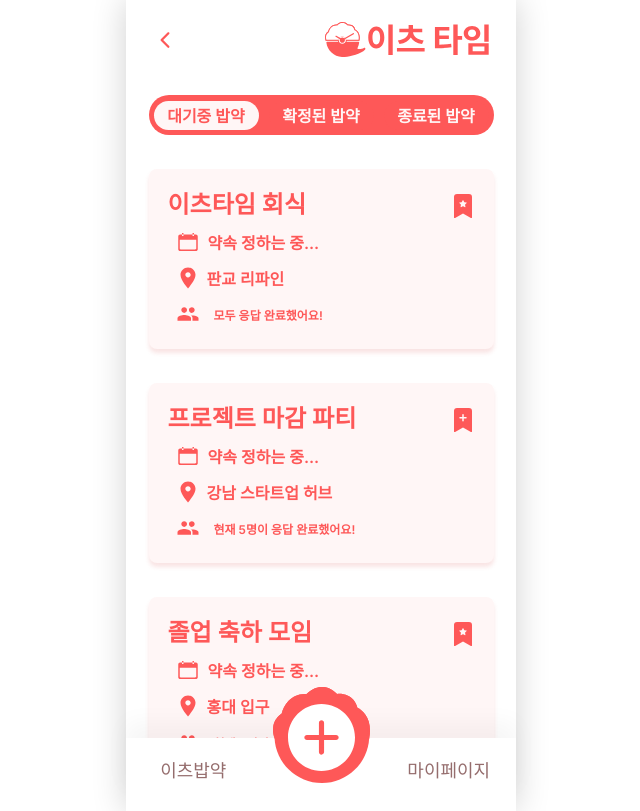
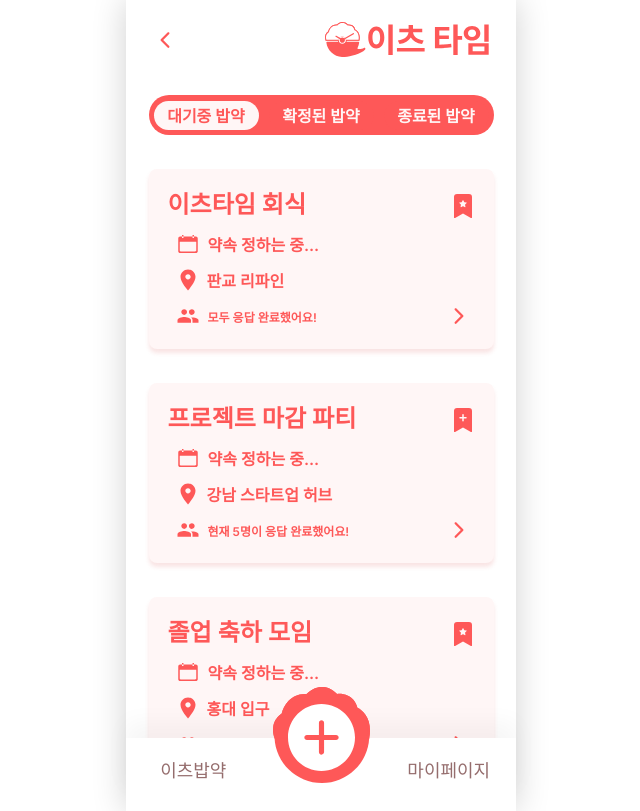
Before and after one commit to 9oormthon-univ/2024_BEOTKKOTTHON_TEAM_11_FE, a React (Vite) app: page /waitbab in a window 1280 px wide. Shown: the whole page, without its empty margins (319-959 px from the left). Built offline with nearby package versions, Linux system fonts and the light colour scheme.

Commit message:
feat: 대기중 밥약 컴포넌트 호버시 스타일 변화 적용

```diff
--- a/src/components/ConfirmBox.jsx
+++ b/src/components/ConfirmBox.jsx
@@ -1,7 +1,7 @@
 import React from 'react';
 import styled from 'styled-components';
 import dummy from '../db/confirmdata.json'
-import { IoIosCalendar, IoMdPin, IoMdPeople } from "react-icons/io";
+import { IoIosCalendar, IoMdPin, IoMdPeople, IoIosArrowForward } from "react-icons/io";
 import { BsFillBookmarkStarFill, BsFillBookmarkPlusFill  } from "react-icons/bs";
 
 const BabDiv = styled.div`
@@ -58,6 +58,7 @@ const DateContainer = styled.div`
     display: flex;
     align-items: center; // Flex 아이템들을 수직 중앙 정렬
     margin-left: 8px; // 아이콘과 날짜의 좌측 여백
+    margin-top: 2px;
 `;
 const StyledCalendarIcon = styled(IoIosCalendar)`
     color: #FE5858;
@@ -94,7 +95,7 @@ const PeopleContainer = styled.div`
     display: flex;
     align-items: center; // Flex 아이템들을 수직 중앙 정렬
     margin-left: 8px; // 아이콘과 날짜의 좌측 여백
-    margin-top: 12px;
+
 `;
 const StyledPeopleIcon = styled(IoMdPeople)`
     color: #FE5858;
@@ -115,6 +116,43 @@ const ConfirmPeople = styled.p`
     color: #FE5858;
     margin-left: 6px;
 `;
+
+
+// arrowm button
+const Button = styled.button`
+  padding: 4px;
+  background: none;
+  border: none;
+  border-radius: 50%;
+  display: flex;
+  align-items: center;
+  justify-content: center;
+
+  cursor: pointer;
+
+  &:hover {
+      background-color: #0000001f;
+  }
+
+  & > svg {
+      width: 24px;
+      height: 24px;
+      color: #FE5858;
+  }
+
+  &.disabled {
+      color: rgba(245, 223, 223, 1);
+      pointer-events: none;
+  }
+`;
+//인원+화살표 버튼
+const PeopleArrowContainer = styled.div`
+  display: flex; //자식 요소들을 한 줄에 나열합니다.
+  align-items: center;
+  justify-content: space-between;
+  margin-top: 8px;
+`;
+
 
 function ConfirmBox(props) {
     const { eventName, date, time, place, host, participants, userRole } = props.event;
@@ -162,11 +200,17 @@ function ConfirmBox(props) {
             <StyledPinIcon /><ConfirmPlace>{place}</ConfirmPlace>
         </PlaceContainer>
 
-        <PeopleContainer>
-            <StyledPeopleIcon />
-            <ConfirmPerson>{host}</ConfirmPerson>
-            <ConfirmPeople>{participants.join(', ')}</ConfirmPeople>
-        </PeopleContainer>
+        <PeopleArrowContainer>
+            <PeopleContainer>
+                <StyledPeopleIcon />
+                <ConfirmPerson>{host}</ConfirmPerson>
+                <ConfirmPeople>{participants.join(', ')}</ConfirmPeople>
+
+            </PeopleContainer>
+            <Button>
+                <IoIosArrowForward/>
+            </Button>
+        </PeopleArrowContainer>
     </BabDiv>
   )
 }
--- a/src/components/FinishBox.jsx
+++ b/src/components/FinishBox.jsx
@@ -1,7 +1,7 @@
 import React from 'react';
 import styled from 'styled-components';
 import dummy from '../db/confirmdata.json'
-import { IoIosCalendar, IoMdPin, IoMdPeople, IoMdDoneAll } from "react-icons/io";
+import { IoIosCalendar, IoMdPin, IoMdPeople, IoMdDoneAll, IoIosArrowForward } from "react-icons/io";
 import { BsFillBookmarkStarFill, BsFillBookmarkPlusFill  } from "react-icons/bs";
 
 const BabDiv = styled.div`
@@ -48,6 +48,7 @@ const DateContainer = styled.div`
     display: flex;
     align-items: center; // Flex 아이템들을 수직 중앙 정렬
     margin-left: 8px; // 아이콘과 날짜의 좌측 여백
+    margin-top: 2px;
 `;
 const StyledCalendarIcon = styled(IoIosCalendar)`
     color: #FE5858;
@@ -84,7 +85,7 @@ const PeopleContainer = styled.div`
     display: flex;
     align-items: center; // Flex 아이템들을 수직 중앙 정렬
     margin-left: 8px; // 아이콘과 날짜의 좌측 여백
-    margin-top: 12px;
+
 `;
 const StyledPeopleIcon = styled(IoMdPeople)`
     color: #FE5858;
@@ -104,6 +105,43 @@ const ConfirmPeople = styled.p`
     font-size: 10px;
     color: #FE5858;
     margin-left: 6px;
+`;
+
+// arrowm button
+const Button = styled.button`
+  padding: 4px;
+  background: none;
+  border: none;
+  border-radius: 50%;
+
+  display: flex;
+  align-items: center;
+  justify-content: center;
+
+  cursor: pointer;
+
+  &:hover {
+      background-color: #0000001f;
+  }
+
+  & > svg {
+      width: 24px;
+      height: 24px;
+      color: #FE5858;
+  }
+
+  &.disabled {
+      color: rgba(245, 223, 223, 1);
+      pointer-events: none;
+  }
+`;
+
+//인원+화살표 버튼
+const PeopleArrowContainer = styled.div`
+  display: flex; //자식 요소들을 한 줄에 나열합니다.
+  align-items: center;
+  justify-content: space-between;
+  margin-top: 8px;
 `;
 
 function FinishBox(props) {
@@ -135,11 +173,17 @@ function FinishBox(props) {
             <StyledPinIcon /><ConfirmPlace>{place}</ConfirmPlace>
         </PlaceContainer>
 
-        <PeopleContainer>
-            <StyledPeopleIcon />
-            <ConfirmPerson>{host}</ConfirmPerson>
-            <ConfirmPeople>{participants.join(', ')}</ConfirmPeople>
-        </PeopleContainer>
+        <PeopleArrowContainer>
+            <PeopleContainer>
+                <StyledPeopleIcon />
+                <ConfirmPerson>{host}</ConfirmPerson>
+                <ConfirmPeople>{participants.join(', ')}</ConfirmPeople>
+
+            </PeopleContainer>
+            <Button>
+                    <IoIosArrowForward/>
+            </Button>
+        </PeopleArrowContainer>
     </BabDiv>
   )
 }
--- a/src/components/WaitBox.jsx
+++ b/src/components/WaitBox.jsx
@@ -1,4 +1,4 @@
-import React from 'react'
+import React, { useState } from 'react';
 import styled, { keyframes } from 'styled-components';
 import { IoIosCalendar, IoMdPin, IoMdPeople, IoIosArrowForward } from "react-icons/io";
 import { BsFillBookmarkStarFill, BsFillBookmarkPlusFill  } from "react-icons/bs";
@@ -19,45 +19,45 @@ const dotsAnimation = keyframes`
   }
 `;
 
-const WaitDate = styled.span`
-  font-weight: 600;
-  font-size: 16px;
-  color: #FE5858;
-  &:after {
-    content: ''; /* 기본 내용은 비워둠 */
-    animation: ${dotsAnimation} 2s infinite; /* 애니메이션 적용 */
-  }
-`;
-
-
 const BabDiv = styled.div`
   width: 345px;
   height: 180px;
   border-radius: 8px;
-    background-color: #FFF6F6;
+  background-color: ${props => props.hover ? '#FE5858' : '#FFF6F6'};
+  color: ${props => props.hover ? '#FFF6F6' : '#FE5858'};
   margin: 34px auto;
   padding: 12px 19px 0 19px;
   box-shadow: 0px 4px 4px rgba(214, 73, 73, 0.15);
+  transition: background-color 0.3s, color 0.3s; // 부드러운 색상 전환을 위한 transition 추가
 `;
 
+//밥약이름+파티원/장 구분마크
 const NMContainer = styled.div`
   display: flex; //자식 요소들을 한 줄에 나열합니다.
   align-items: center;
   justify-content: space-between;
 `;
-
-//파티장인지 파티원인지 구분마크, 밥약 이름
+//밥약 이름
+const BabName = styled.p`
+  font-weight: 600;
+  font-size: 24px;
+  color: ${props => props.hover ? '#FFF6F6' : '#FE5858'};
+  margin-bottom: 10px;
+  padding-top: 4px;
+`;
+//파티장인지 파티원인지 구분마크
 const MarkContainer = styled.div`
-    color: #FE5858;
+  color: ${props => props.hover ? '#FFF6F6' : '#FE5858'};
   width: 24px;
   height: 24px;
 `;
-const BabName = styled.p`
-    font-weight: 600;
-    font-size: 24px;
-    color: #FE5858;
-    margin-bottom: 10px; // 아래쪽 여백 추가
-    padding-top: 4px;
+
+// 날짜, 장소, 사람 아이콘에 대한 스타일 변경
+const iconStyle = hover => `
+  color: ${hover ? '#FFF6F6' : '#FE5858'};
+  width: 24px;
+  height: 24px;
+  margin-right: 8px;
 `;
 
 //날짜
@@ -65,18 +65,26 @@ const DateContainer = styled.div`
   display: flex;
   align-items: center; // Flex 아이템들을 수직 중앙 정렬
   margin-left: 8px; // 아이콘과 날짜의 좌측 여백
+  margin-top: 2px;
 `;
 const StyledCalendarIcon = styled(IoIosCalendar)`
-    color: #FE5858;
-    width: 24px;
-    height: 24px;
-    margin-right: 8px; // 아이콘과 날짜 사이의 간격 조정
+${({ hover }) => iconStyle(hover)}
 `;
 /* const WaitDate = styled.p`
     font-weight: 600;
     font-size: 16px;
     color: #FE5858;
 `; */
+//약속 정하는 중
+const WaitDate = styled.span`
+  font-weight: 600;
+  font-size: 16px;
+  color: ${props => props.hover ? '#FFF6F6' : '#FE5858'};
+  &:after {
+    content: ''; /* 기본 내용은 비워둠 */
+    animation: ${dotsAnimation} 2s infinite; /* 애니메이션 적용 */
+  }
+`;
 
 //장소
 const PlaceContainer = styled.div`
@@ -86,67 +94,102 @@ const PlaceContainer = styled.div`
   margin-top: 12px;
 `;
 const StyledPinIcon = styled(IoMdPin)`
-    color: #FE5858;
-    width: 24px;
-    height: 24px;
-    margin-right: 7px; // 아이콘과 장소 사이의 간격 조정
+${({ hover }) => iconStyle(hover)}
+margin-right: 7px; // StyledPinIcon만 margin-right가 다르므로 추가 정의
 `;
 const ConfirmPlace = styled.p`
   font-weight: 600;
   font-size: 16px;
-    color: #FE5858;
+  color: ${props => props.hover ? '#FFF6F6' : '#FE5858'};
 `;
 
+//인원+화살표 버튼
+const PeopleArrowContainer = styled.div`
+  display: flex; //자식 요소들을 한 줄에 나열합니다.
+  align-items: center;
+  justify-content: space-between;
+  margin-top: 8px;
+`;
 //사람
 const PeopleContainer = styled.div`
   display: flex;
   align-items: center; // Flex 아이템들을 수직 중앙 정렬
   margin-left: 8px; // 아이콘과 날짜의 좌측 여백
-    margin-top: 12px;
+
 `;
 const StyledPeopleIcon = styled(IoMdPeople)`
-    color: #FE5858;
-    width: 24px;
-    height: 24px;
-    margin-right: 8px; // 아이콘과 장소 사이의 간격 조정
+${({ hover }) => iconStyle(hover)}
 `;
 const AnswerPeople = styled.p`
   font-weight: 600;
   font-size: 12px;
+  color: ${props => props.hover ? '#FFF6F6' : '#FE5858'};
+`;
+
+// arrowm button
+const Button = styled.button`
+  padding: 4px;
+  background: none;
+  border: none;
+  border-radius: 50%;
+
+  display: flex;
+  align-items: center;
+  justify-content: center;
+
+  cursor: pointer;
+
+  &:hover {
+      background-color: #0000001f;
+  }
+
+  & > svg {
+      width: 24px;
+      height: 24px;
       color: #FE5858;
-    margin-left: 6px;
+      color: ${props => props.hover ? '#FFF6F6' : '#FE5858'};
+  }
+
+  &.disabled {
+      color: rgba(245, 223, 223, 1);
+      pointer-events: none;
+  }
 `;
 
 function WaitBox(props) {
     const { name, isLeader, dateStatus, date, place, confirmedPeopleCount, allResponded } = props.event;
-
+    const [hover, setHover] = useState(false); // 호버 상태를 추적하는 state 추가
     return (
-      <BabDiv>
+      <BabDiv hover={hover} onMouseEnter={() => setHover(true)} onMouseLeave={() => setHover(false)}>
           <NMContainer>
-              <BabName>{name}</BabName>
-              <MarkContainer>
+              <BabName hover={hover}>{name}</BabName>
+              <MarkContainer hover={hover}>
                   {isLeader ? <BsFillBookmarkStarFill size={24}/> : <BsFillBookmarkPlusFill size={24}/>}
               </MarkContainer>
           </NMContainer>
           <DateContainer>
-              <StyledCalendarIcon />
-              <WaitDate>
+              <StyledCalendarIcon hover={hover}  />
+              <WaitDate  hover={hover}>
                 {dateStatus ? `${date}` : "약속 정하는 중"}
               </WaitDate>
           </DateContainer>
 
           <PlaceContainer>
-              <StyledPinIcon /><ConfirmPlace>{place}</ConfirmPlace>
+              <StyledPinIcon hover={hover} /><ConfirmPlace hover={hover}>{place}</ConfirmPlace>
           </PlaceContainer>
-
+          <PeopleArrowContainer>
             <PeopleContainer>
-              <StyledPeopleIcon />
-              {
-                allResponded
-                    ? <AnswerPeople>모두 응답 완료했어요!</AnswerPeople>
-                    : <AnswerPeople>현재 {confirmedPeopleCount}명이 응답 완료했어요!</AnswerPeople>
-              }
+              <StyledPeopleIcon hover={hover} />
+              <AnswerPeople hover={hover}>
+                {allResponded
+                    ? "모두 응답 완료했어요!"
+                    : `현재 ${confirmedPeopleCount}명이 응답 완료했어요!`}
+              </AnswerPeople>
             </PeopleContainer>
+            <Button hover={hover}>
+                  <IoIosArrowForward/>
+            </Button>
+          </PeopleArrowContainer>
       </BabDiv>
     );
   }
```
Lines whose indentation alone changed are shown as unchanged.
